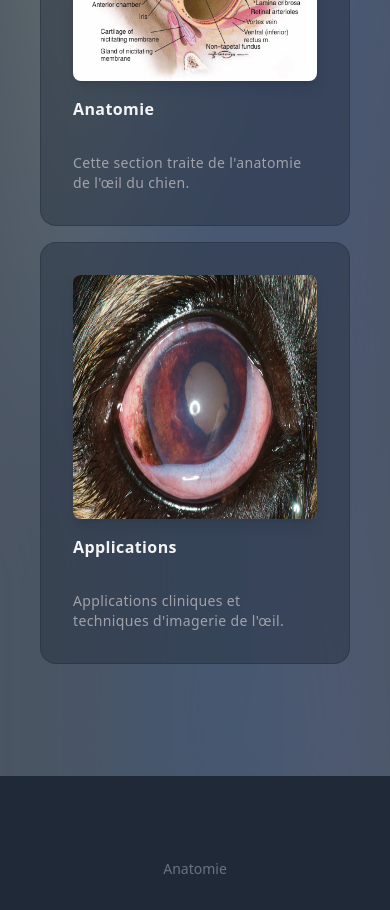
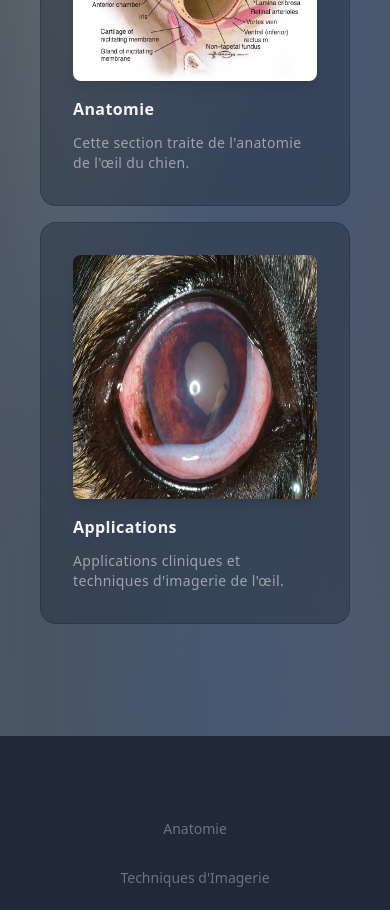
Before and after one commit to LaithFerjeoui/Eye-Anatomy-Medical-Project, a React (Vite) app: page / in a window 390 px wide. Shown: the part 1140-2050 px from the top of the page. Built offline with nearby package versions, Linux system fonts and the light colour scheme.

Commit message:
Margin for hover cards

```diff
--- a/src/Components/CardHoverEffect.jsx
+++ b/src/Components/CardHoverEffect.jsx
@@ -90,7 +90,7 @@ export const CardDescription = ({
   return (
     <p
       className={cn(
-        "mt-8 text-zinc-400 tracking-wide leading-relaxed text-sm",
+        "mt-3 md:mt-8 text-zinc-400 tracking-wide leading-relaxed text-sm",
         className
       )}
     >
```
